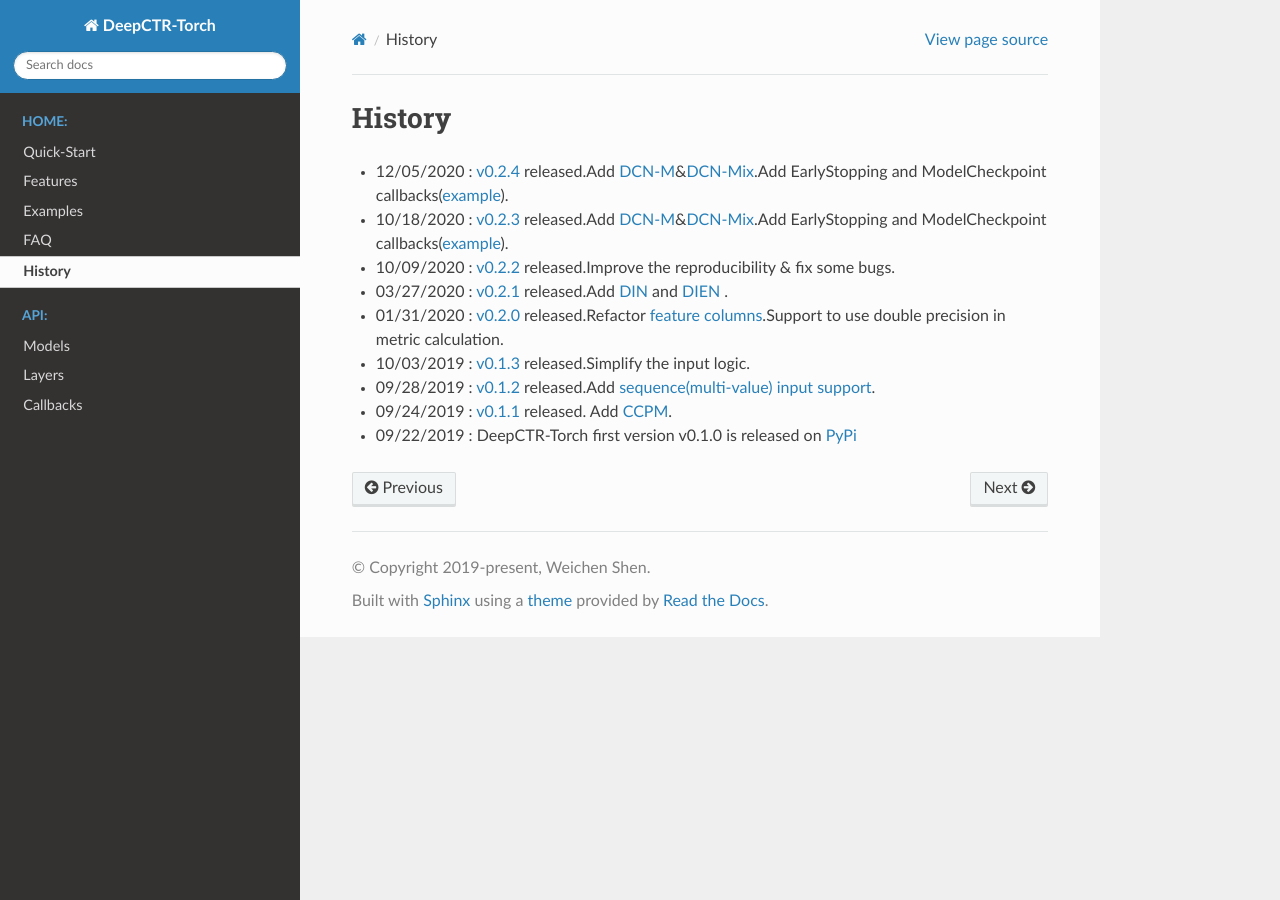
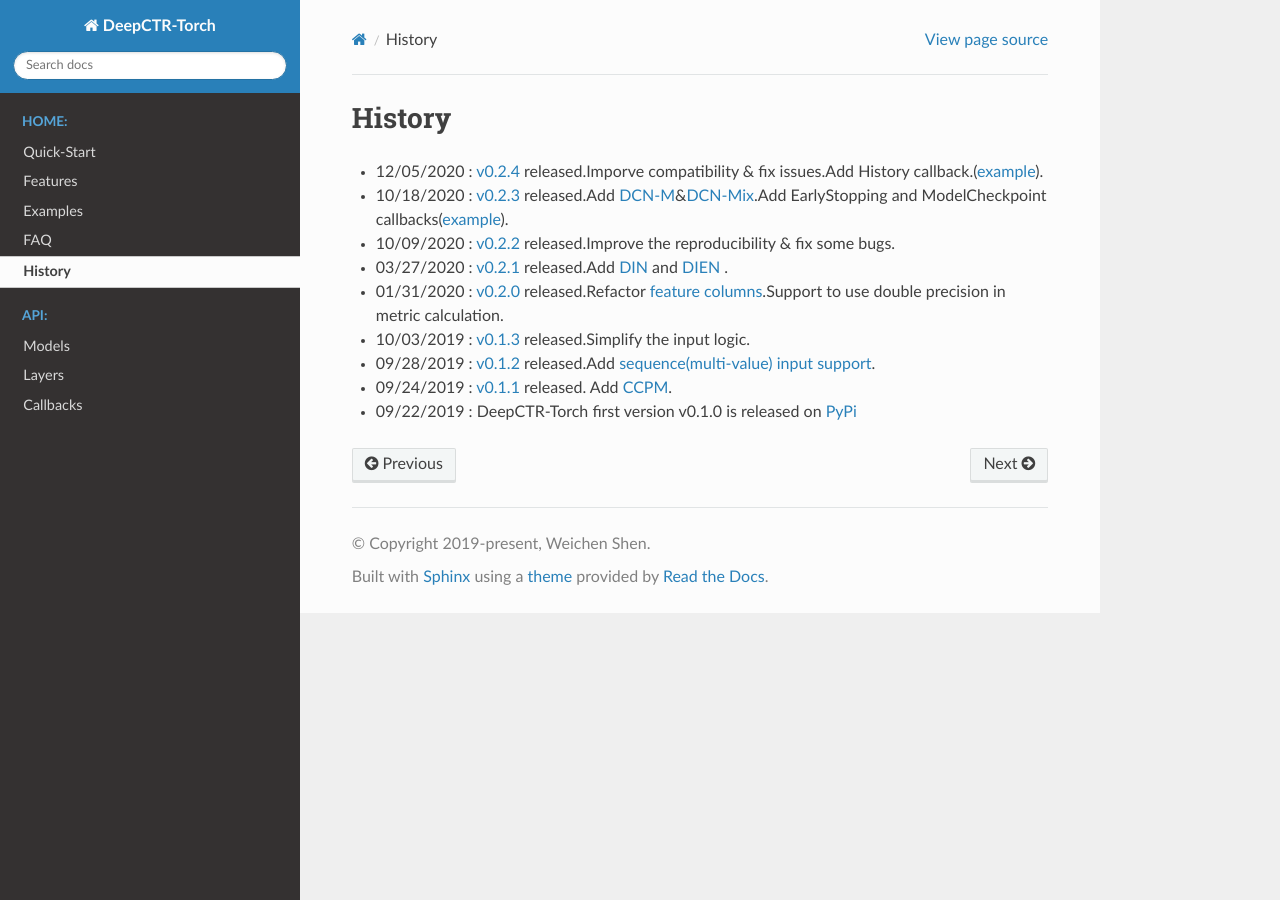
Before and after one commit to shenweichen/DeepCTR-Torch, a Sphinx documentation site: the page built from docs/source/History.md, in a window 1280 px wide. Built offline with Sphinx 7.4.7 and the Read the Docs theme 2.0.0, drawn with Linux system fonts in a browser that asks for light colours; pages that are not in the unit, such as notebooks, are missing from menus.

Commit message:
no message

```diff
--- a/docs/source/History.md
+++ b/docs/source/History.md
@@ -1,5 +1,5 @@
 # History
-- 12/05/2020 : [v0.2.4](https://github.com/shenweichen/DeepCTR-Torch/releases/tag/v0.2.4) released.Add [DCN-M](./Features.html#dcn-deep-cross-network)&[DCN-Mix](./Features.html#dcn-mix-improved-deep-cross-network-with-mix-of-experts-and-matrix-kernel).Add EarlyStopping and ModelCheckpoint callbacks([example](https://deepctr-torch.readthedocs.io/en/latest/FAQ.html#set-learning-rate-and-use-earlystopping)).
+- 12/05/2020 : [v0.2.4](https://github.com/shenweichen/DeepCTR-Torch/releases/tag/v0.2.4) released.Imporve compatibility & fix issues.Add History callback.([example](https://deepctr-torch.readthedocs.io/en/latest/FAQ.html#set-learning-rate-and-use-earlystopping)).
 - 10/18/2020 : [v0.2.3](https://github.com/shenweichen/DeepCTR-Torch/releases/tag/v0.2.3) released.Add [DCN-M](./Features.html#dcn-deep-cross-network)&[DCN-Mix](./Features.html#dcn-mix-improved-deep-cross-network-with-mix-of-experts-and-matrix-kernel).Add EarlyStopping and ModelCheckpoint callbacks([example](https://deepctr-torch.readthedocs.io/en/latest/FAQ.html#set-learning-rate-and-use-earlystopping)).
 - 10/09/2020 : [v0.2.2](https://github.com/shenweichen/DeepCTR-Torch/releases/tag/v0.2.2) released.Improve the reproducibility & fix some bugs.
 - 03/27/2020 : [v0.2.1](https://github.com/shenweichen/DeepCTR-Torch/releases/tag/v0.2.1) released.Add [DIN](./Features.html#din-deep-interest-network) and [DIEN](./Features.html#dien-deep-interest-evolution-network) .
--- a/docs/source/index.rst
+++ b/docs/source/index.rst
@@ -34,11 +34,11 @@ You can read the latest code at https://github.com/shenweichen/DeepCTR-Torch and
 
 News
 -----
+12/05/2020 : Imporve compatibility & fix issues.Add History callback(`example <https://deepctr-torch.readthedocs.io/en/latest/FAQ.html#set-learning-rate-and-use-earlystopping>`_). `Changelog <https://github.com/shenweichen/DeepCTR-Torch/releases/tag/v0.2.3>`_
+
 10/18/2020 : Add `DCN-M <./Features.html#dcn-deep-cross-network>`_ and `DCN-Mix <./Features.html#dcn-mix-improved-deep-cross-network-with-mix-of-experts-and-matrix-kernel>`_ . Add EarlyStopping and ModelCheckpoint callbacks(`example <https://deepctr-torch.readthedocs.io/en/latest/FAQ.html#set-learning-rate-and-use-earlystopping>`_). `Changelog <https://github.com/shenweichen/DeepCTR-Torch/releases/tag/v0.2.3>`_
 
 10/09/2020 : Improve the reproducibility & fix some bugs. `Changelog <https://github.com/shenweichen/DeepCTR-Torch/releases/tag/v0.2.2>`_
-
-03/27/2020 : Add `DIN <./Features.html#din-deep-interest-network>`_ and `DIEN <./Features.html#dien-deep-interest-evolution-network>`_ . `Changelog <https://github.com/shenweichen/DeepCTR-Torch/releases/tag/v0.2.1>`_
 
 
 DisscussionGroup
```
Also changed, not shown: CONTRIBUTING.md (+9 -0 lines), docs/source/FAQ.md (+2 -1 lines), .github/ISSUE_TEMPLATE/bug_report.md, .github/ISSUE_TEMPLATE/question.md, 2 other files.
